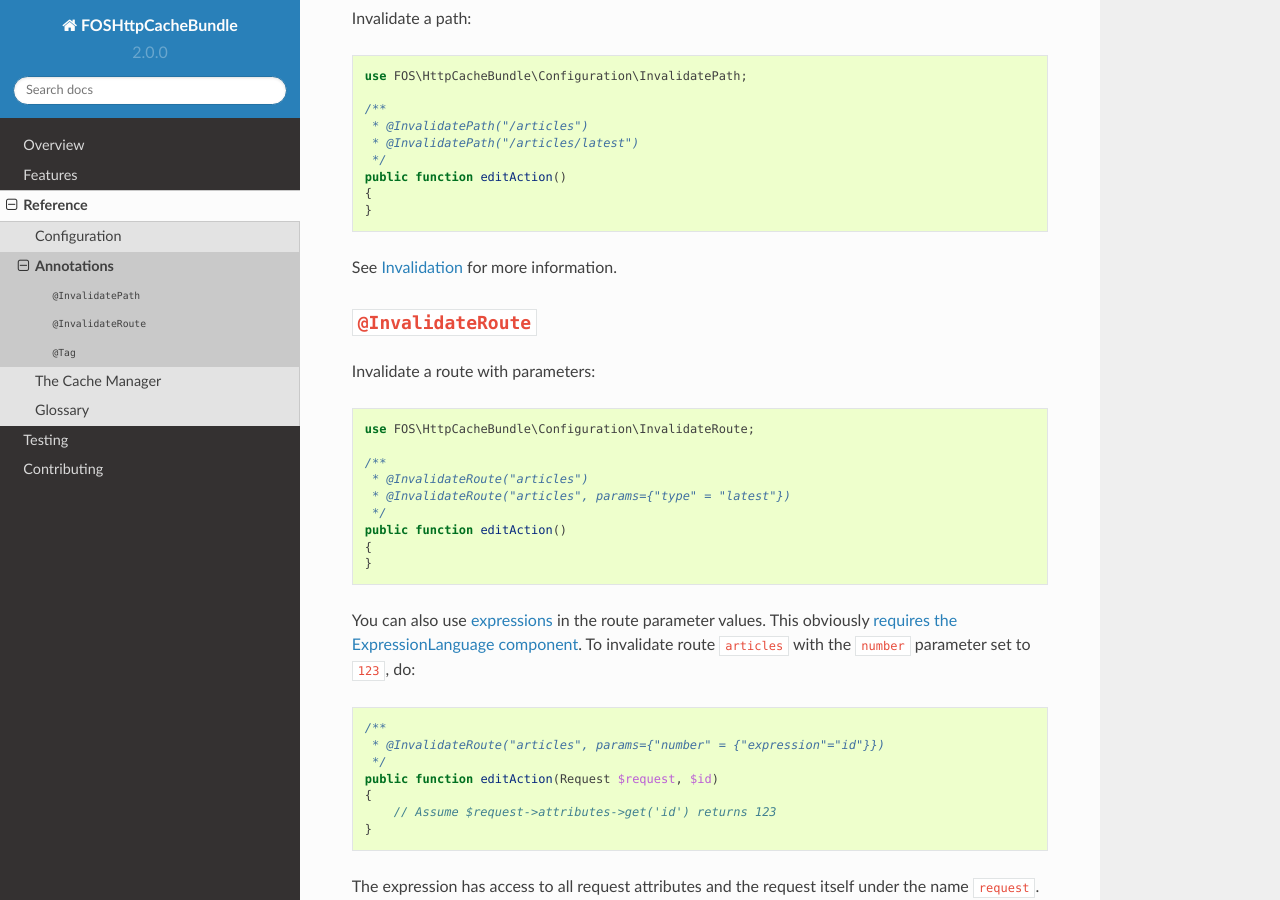
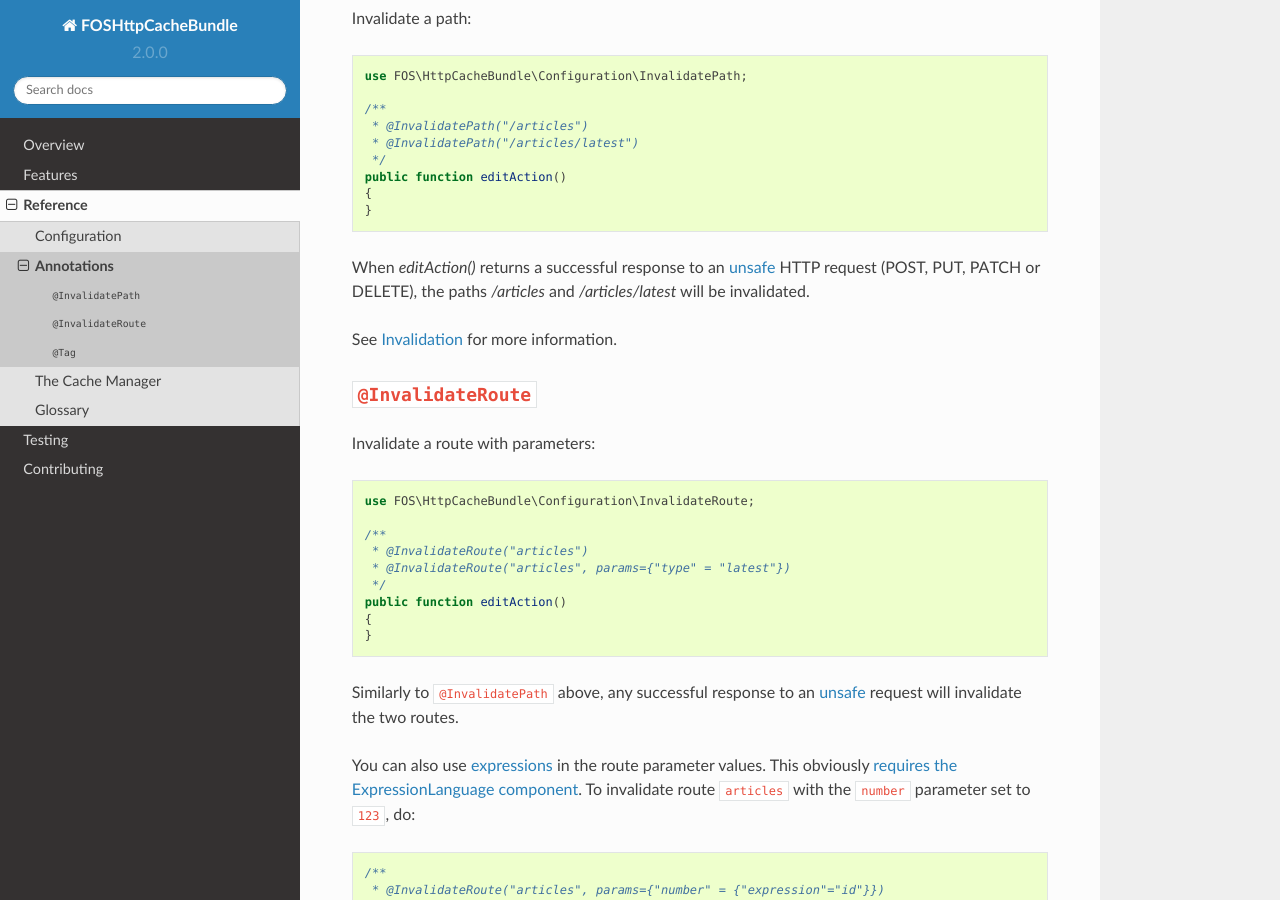
Before and after one commit to FriendsOfSymfony/FOSHttpCacheBundle, a Sphinx documentation site: the page built from Resources/doc/reference/annotations.rst, in a window 1280 px wide and 900 px high, scrolled down 406 px. Built offline with Sphinx 7.4.7 and the Read the Docs theme 2.0.0, drawn with Linux system fonts in a browser that asks for light colours.

Commit message:
Explain invalidation applies to unsafe requests

```diff
--- a/Resources/doc/reference/annotations.rst
+++ b/Resources/doc/reference/annotations.rst
@@ -28,6 +28,10 @@
     {
     }
 
+When `editAction()` returns a successful response to an :term:`unsafe <safe>`
+HTTP request (POST, PUT, PATCH or DELETE), the paths `/articles` and
+`/articles/latest` will be invalidated.
+
 See :doc:`/features/invalidation` for more information.
 
 .. _invalidateroute:
@@ -46,6 +50,9 @@
     public function editAction()
     {
     }
+
+Similarly to ``@InvalidatePath`` above, any successful response to an
+:term:`unsafe <safe>` request will invalidate the two routes.
 
 You can also use expressions_ in the route parameter values. This obviously
 :ref:`requires the ExpressionLanguage component <requirements>`. To invalidate
```
